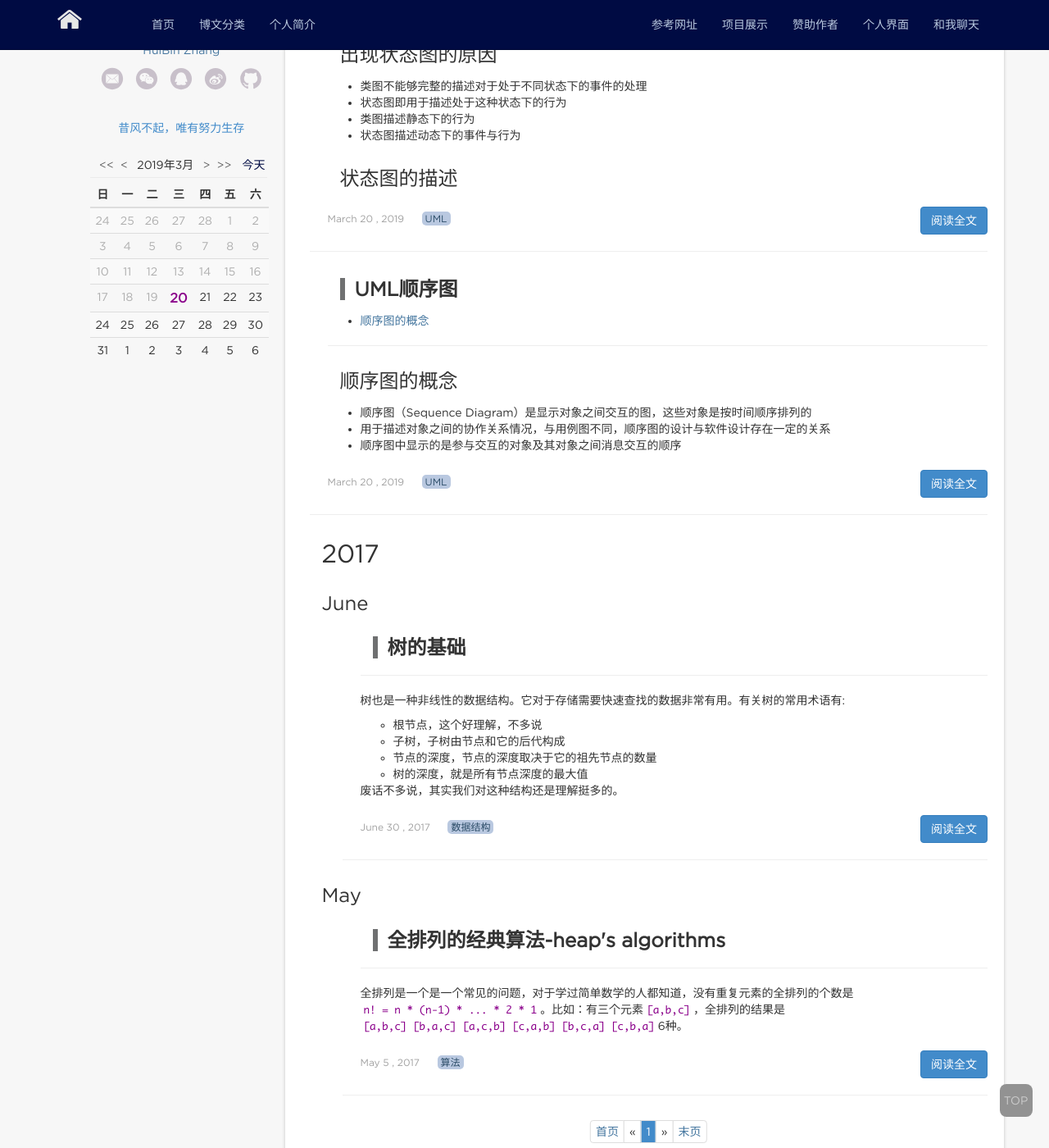
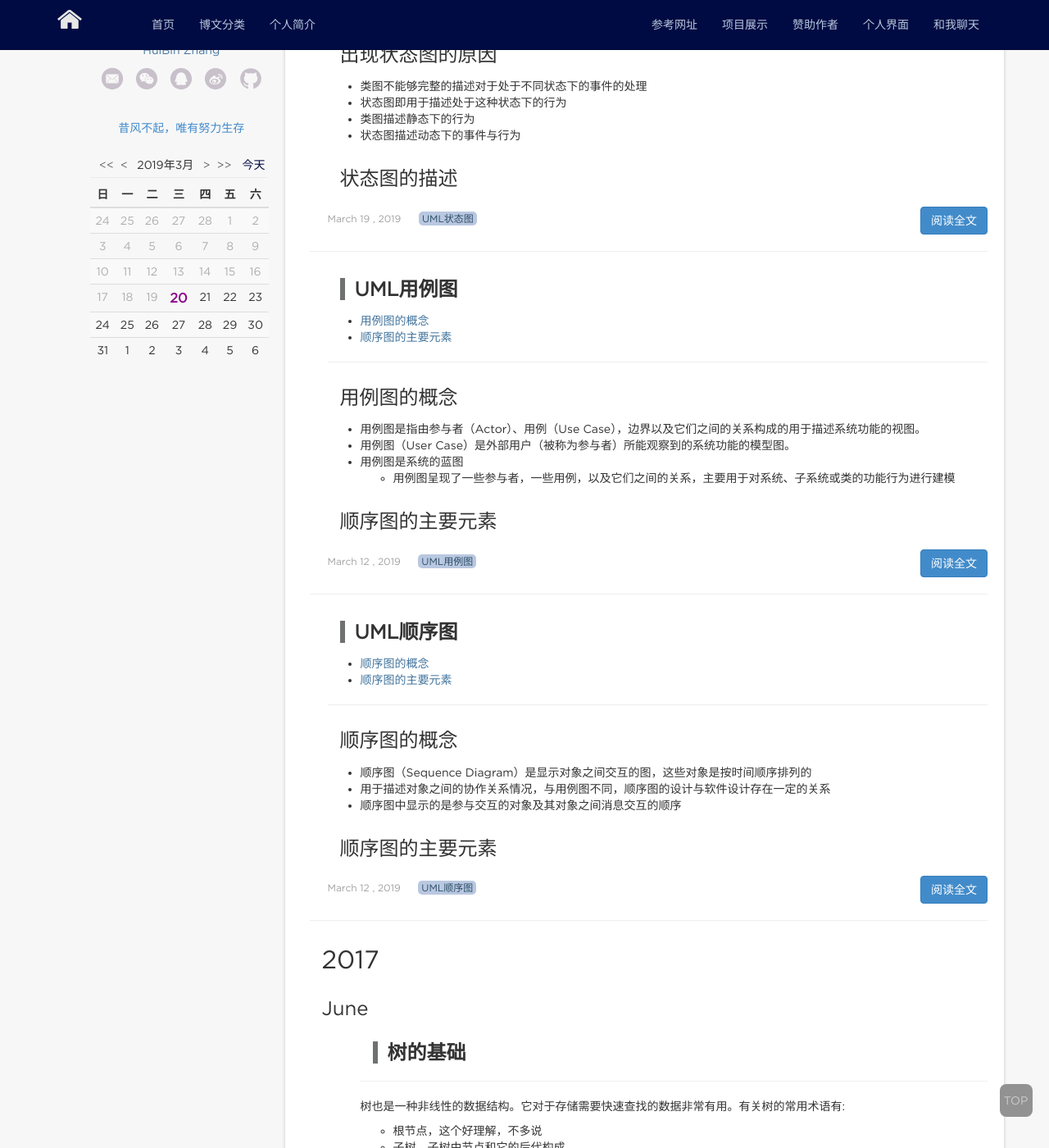
Before and after one commit to misttree/misttree.github.io, a Jekyll site: the page built from index.html, in a window 1280 px wide and 1400 px high, scrolled down 452 px. Shown: the whole window at 82% size. Built offline with Jekyll 4.4.1, drawn with Linux system fonts in a browser that asks for light colours; nearby versions of some CDN libraries; the list of posts is cut into pages by our own code; comment, search, counter and statistics services are not loaded.

Commit message:
更新博客：UML用例图

```diff
--- a/_posts/postgraduate/UMLlearning/2019-03-20-UML-SequanceDiagram.md
+++ b/_posts/postgraduate/UMLlearning/2019-03-12-UML-SequanceDiagram.md
@@ -1,9 +1,9 @@
 ---
 layout: post
 title: "UML顺序图"
-date: 2019-03-20 09:00:00 +0800
+date: 2019-03-12 09:00:00 +0800
 categories: UML
-tag: UML
+tag: UML顺序图
 
 ---
 * content
@@ -13,8 +13,9 @@ tag: UML
 - 顺序图（Sequence Diagram）是显示对象之间交互的图，这些对象是按时间顺序排列的
 - 用于描述对象之间的协作关系情况，与用例图不同，顺序图的设计与软件设计存在一定的关系
 - 顺序图中显示的是参与交互的对象及其对象之间消息交互的顺序
+
+### 顺序图的主要元素
 <!-- more -->
-### 顺序图的主要元素
 - 对象（Actor）
 - 生命线（Lifeline）
 	- 虚线表示对象未被创建
@@ -30,27 +31,27 @@ tag: UML
 - 消息的发送表示为两个对象之间在生命线的联系
 - 选中一个对象的顺序图
 
-![picture]({{ '/styles/images/uml/statechart/001.png' | prepend: site.baseurl }})
+![picture]({{ '/styles/images/uml/sequancediagram/001.png' | prepend: site.baseurl }})
 
 ### 删除一个对象的顺序图
 - 在生命线上标注X即可
 
-![picture]({{ '/styles/images/uml/statechart/002.png' | prepend: site.baseurl }})
+![picture]({{ '/styles/images/uml/sequancediagram/002.png' | prepend: site.baseurl }})
 
 ### 移动一个对象的顺序图
 
-![picture]({{ '/styles/images/uml/statechart/003.png' | prepend: site.baseurl }})
+![picture]({{ '/styles/images/uml/sequancediagram/003.png' | prepend: site.baseurl }})
 - 与用例图存在extension的关系
 
 ### 条件消息
 
-![picture]({{ '/styles/images/uml/statechart/004.png' | prepend: site.baseurl }})
+![picture]({{ '/styles/images/uml/sequancediagram/004.png' | prepend: site.baseurl }})
 
 - 使用一个中括号进行标识，仅当内部的条件成立时，发送消息
 - 当参与对象较多，设计关系复杂时，引入顺序图会变得很复杂
 - 顺序图中用户可以对于自身进行泛化的处理
 
-![picture]({{ '/styles/images/uml/statechart/005.png' | prepend: site.baseurl }})
+![picture]({{ '/styles/images/uml/sequancediagram/005.png' | prepend: site.baseurl }})
 
 - 并且用户也可以进行泛化的处理
 
@@ -58,4 +59,4 @@ tag: UML
 - 使用半箭头的方式进行表示
 - 发送方不会去等待消息的执行结束，而是使用异步的方式进行处理
 
-![picture]({{ '/styles/images/uml/statechart/005.png' | prepend: site.baseurl }})
+![picture]({{ '/styles/images/uml/sequancediagram/005.png' | prepend: site.baseurl }})
--- /dev/null
+++ b/_posts/postgraduate/UMLlearning/2019-03-12-UML-UseCaseDiagram.md
@@ -0,0 +1,58 @@
+---
+layout: post
+title: "UML用例图"
+date: 2019-03-12 09:00:00 +0800
+categories: UML
+tag: UML用例图
+
+---
+* content
+{:toc}
+---
+
+### 用例图的概念
+- 用例图是指由参与者（Actor）、用例（Use Case），边界以及它们之间的关系构成的用于描述系统功能的视图。
+- 用例图（User Case）是外部用户（被称为参与者）所能观察到的系统功能的模型图。
+- 用例图是系统的蓝图
+	- 用例图呈现了一些参与者，一些用例，以及它们之间的关系，主要用于对系统、子系统或类的功能行为进行建模
+
+### 顺序图的主要元素
+<!-- more -->
+#### 参与者（Actors）
+- 角色与实际的人物可能存在有多种对应关系
+
+#### 用例（Use-case）
+- 用户与软件系统进行交互进行的一种总体上的描述
+- 一个Actor使用软件系统时为了达到某种功能而进行的总体上的描述
+- 不用去考虑细节与异常的信息，将软件系统的意图描述在用例图中
+
+#### 子系统(Subsystem)
+- 用来展示系统的一部分功能，这部分功能联系紧密
+- 子系统的部分通常使用一个框图框在一起
+
+![picture]({{ '/styles/images/uml/usecasediagram/001.png' | prepend: site.baseurl }})
+
+### 用例之间也存在一定的关系
+
+#### 关联(Association)
+- 表示参与者与用例之间的通信，任何一方都可发送或接受消息
+
+#### 泛化（Generalization）
+- 就是通常理解的继承关系，子用例和父用例相似，但表现出更特别的行为
+	- 用户（Actor）可以进行泛化的关系处理
+- 子用例将继承父用例的所有结构、行为和关系
+- 子用例可以使用父用例的一段行为，也可以重载它
+- 父用例通常是抽象的
+
+#### 特化（Specializatio）
+
+#### 包含关系
+- 包含关系用来把一个较复杂用例所表示的功能分解成较小的步骤
+![picture]({{ '/styles/images/uml/usecasediagram/002.gif' | prepend: site.baseurl }})
+
+#### 扩展关系
+- 扩展关系是指用例功能的延伸，相当于为基础用例提供一个附加功能
+
+![picture]({{ '/styles/images/uml/usecasediagram/003.gif' | prepend: site.baseurl }})
+
+![picture]({{ '/styles/images/uml/usecasediagram/004.png' | prepend: site.baseurl }})
--- a/_posts/postgraduate/UMLlearning/2019-03-20-UML-StateChart.md
+++ b/_posts/postgraduate/UMLlearning/2019-03-19-UML-StateChart.md
@@ -1,9 +1,9 @@
 ---
 layout: post
 title: "UML状态图"
-date: 2019-03-20 09:00:00 +0800
+date: 2019-03-19 09:00:00 +0800
 categories: UML
-tag: UML
+tag: UML状态图
 
 ---
 * content
```
Also changed, not shown: styles/images/uml/usecasediagram/001.png (added), styles/images/uml/usecasediagram/002.gif (added), styles/images/uml/usecasediagram/003.gif (added), styles/images/uml/usecasediagram/004.png (added).
